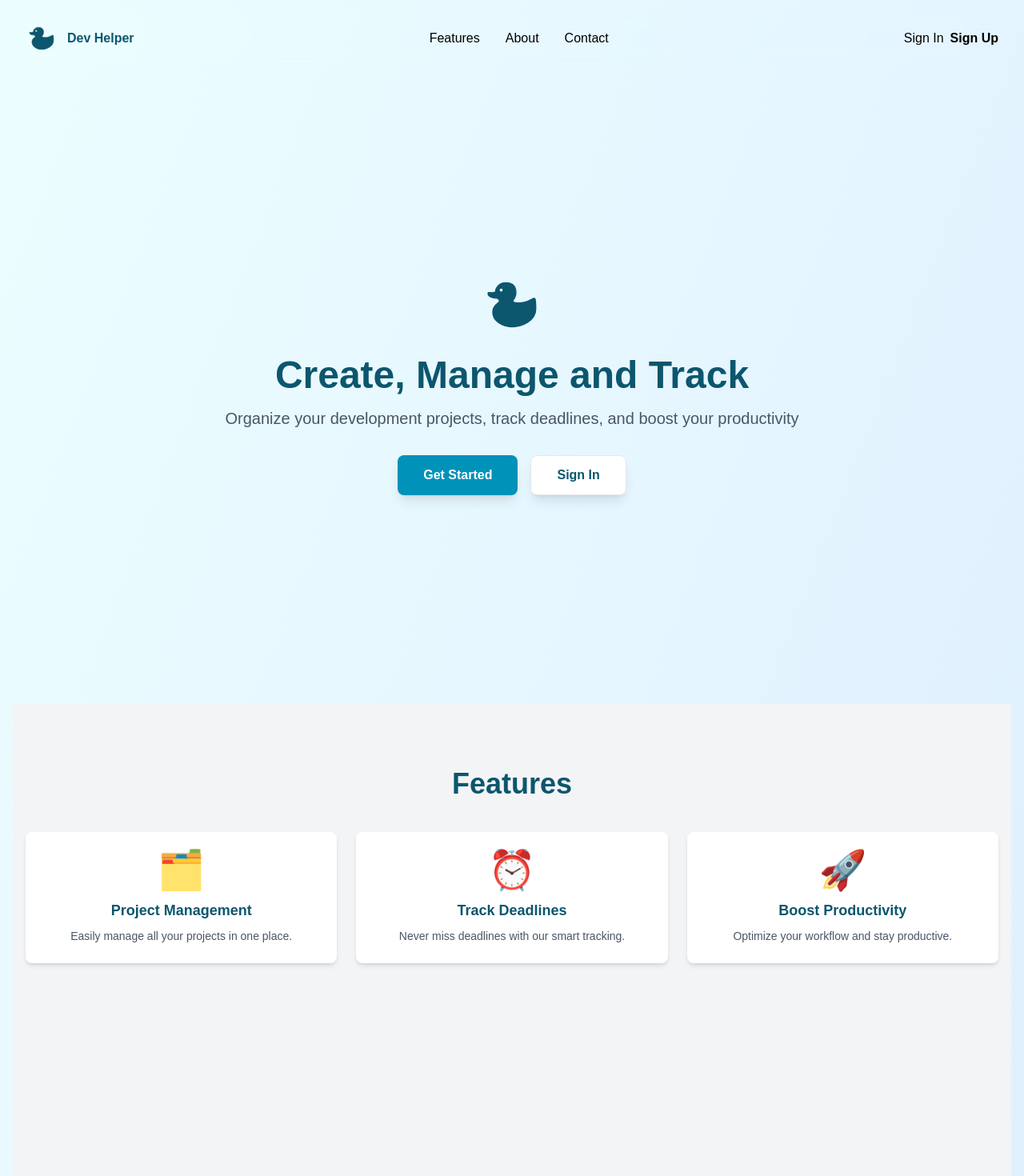
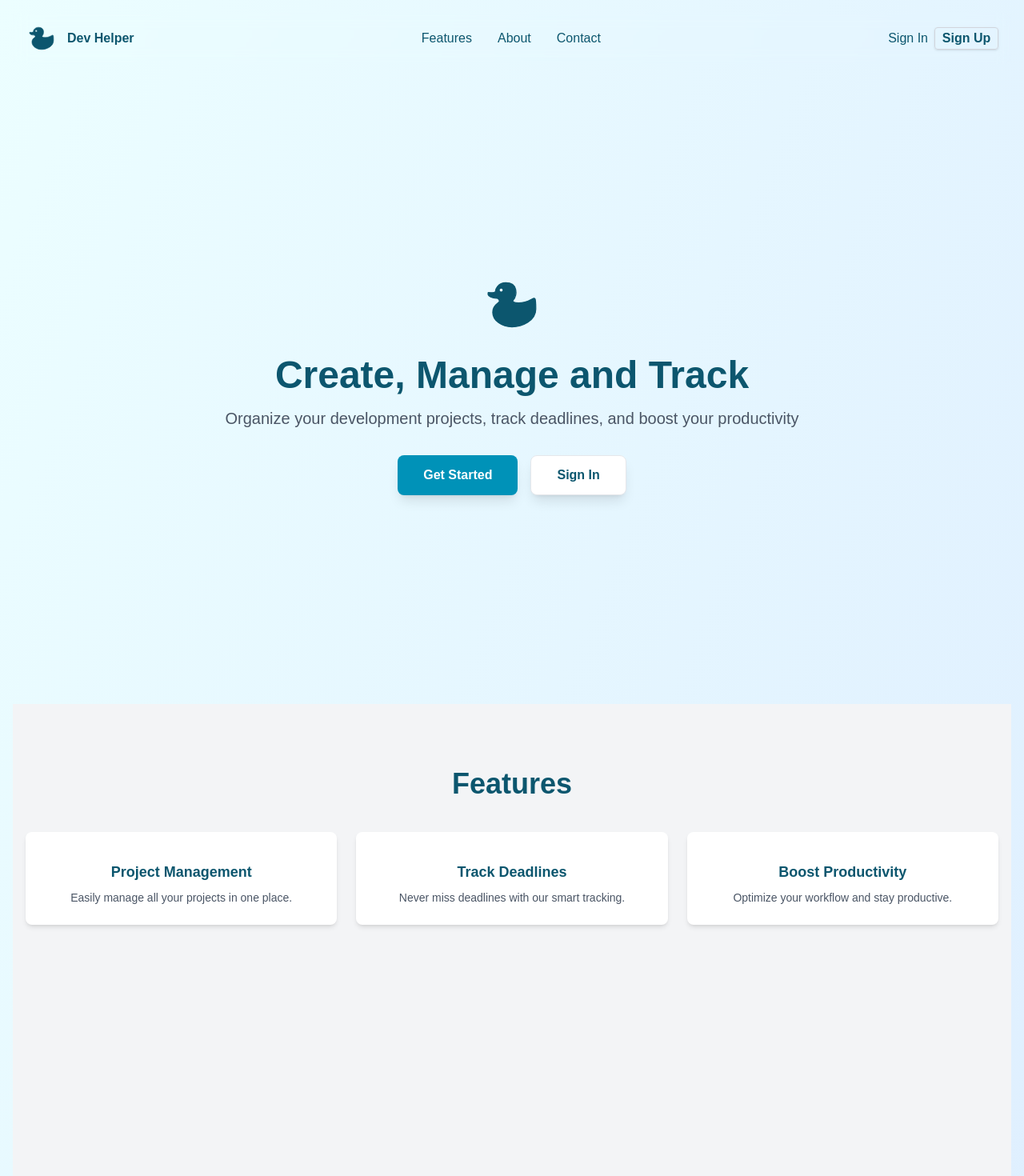
Before and after one commit to flip31/Dev-Helper-2.0, a React (Vite) app: page / in a window 1280 px wide. Shown: the top 1470 px of the page at 80% size. Built offline with nearby package versions, Linux system fonts and the light colour scheme.

Commit message:
enhanced the welcome page

```diff
--- a/src/pages/welcome.jsx
+++ b/src/pages/welcome.jsx
@@ -39,18 +39,18 @@ export default function Welcome() {
           <p className="font-bold text-[#0c566e]">Dev Helper</p>
         </div>
         <ul className="flex gap-8">
-          <li className="text-black cursor-pointer" onClick={() => scrollToSection("features")}>Features</li>
-          <li className="text-black cursor-pointer" onClick={() => scrollToSection("about")}>About</li>
-          <li className="text-black cursor-pointer" onClick={() => scrollToSection("contact")}>Contact</li>
+          <li className="text-[#0c566e]  cursor-pointer hover:font-bold" onClick={() => scrollToSection("features")}>Features</li>
+          <li className="text-[#0c566e]  cursor-pointer hover:font-bold" onClick={() => scrollToSection("about")}>About</li>
+          <li className="text-[#0c566e]  cursor-pointer hover:font-bold" onClick={() => scrollToSection("contact")}>Contact</li>
         </ul>
         <div className="flex gap-2">
-          <button onClick={() => navigate("/login")} className="text-black">Sign In</button>
-          <button onClick={() => navigate("/signup")} className="text-black font-semibold">Sign Up</button>
+          <button onClick={() => navigate("/login")} className="text-[#0c566e]">Sign In</button>
+          <button onClick={() => navigate("/signup")} className="text-[#0c566e] font-semibold shadow border-1 border-gray-300 rounded w-20 h-7">Sign Up</button>
         </div>
       </div>
 
       {/* Hero Section */}
-      <section className="min-h-screen flex flex-col justify-center items-center text-center mt-0" data-aos="fade-in">
+      <section className="min-h-screen flex flex-col justify-center items-center text-center mt-0" data-aos="fade-up">
         <img src="/duck.svg" alt="Dev Helper" className="w-20 h-20 mb-6" data-aos="fade-up" />
         <h1 className="text-5xl font-bold text-[#0c566e] mb-4" data-aos="fade-up">Create, Manage and Track</h1>
         <p className="text-xl text-gray-600 mb-8" data-aos="fade-up">
@@ -58,13 +58,15 @@ export default function Welcome() {
         </p>
         <div className="flex gap-4">
           <button
-            onClick={() => navigate("/dashboard")}
+            onClick={() => navigate("/signup")}
+            data-aos="fade-right"
             className="bg-cyan-600 text-white px-8 py-3 rounded-lg font-semibold hover:bg-cyan-700 transition shadow-lg"
           >
             Get Started
           </button>
           <button
             onClick={() => navigate("/login")}
+            data-aos="fade-left"
             className="bg-white text-[#0c566e] px-8 py-3 rounded-lg font-semibold hover:bg-gray-100 transition shadow-lg border border-gray-200"
           >
             Sign In
@@ -73,12 +75,12 @@ export default function Welcome() {
       </section>
 
       {/* Features Section */}
-      <section id="features" className="py-20 bg-gray-100 min-h-screen">
+      <section id="features" className="py-20 bg-gray-100 min-h-screen" data-aos="fade-up">
         <h2 className="text-4xl font-bold text-center text-[#0c566e] mb-10">Features</h2>
         <div className="grid grid-cols-1 md:grid-cols-3 gap-6 px-4">
-          <FeatureCard title="Project Management" description="Easily manage all your projects in one place." icon="🗂️" />
-          <FeatureCard title="Track Deadlines" description="Never miss deadlines with our smart tracking." icon="⏰" />
-          <FeatureCard title="Boost Productivity" description="Optimize your workflow and stay productive." icon="🚀" />
+          <FeatureCard title="Project Management" description="Easily manage all your projects in one place." icon="" />
+          <FeatureCard title="Track Deadlines" description="Never miss deadlines with our smart tracking." icon="" />
+          <FeatureCard title="Boost Productivity" description="Optimize your workflow and stay productive." icon="" />
         </div>
       </section>
 
@@ -103,7 +105,7 @@ export default function Welcome() {
 
 function FeatureCard({ icon, title, description }) {
   return (
-    <div className="bg-white p-6 rounded-lg shadow-md hover:shadow-xl transition text-center">
+    <div className="bg-white p-6 rounded-lg shadow-md hover:shadow-xl transition text-center" data-aos="fade-in">
       <div className="text-5xl mb-3">{icon}</div>
       <h3 className="text-lg font-semibold text-[#0c566e] mb-2">{title}</h3>
       <p className="text-gray-600 text-sm">{description}</p>
```
